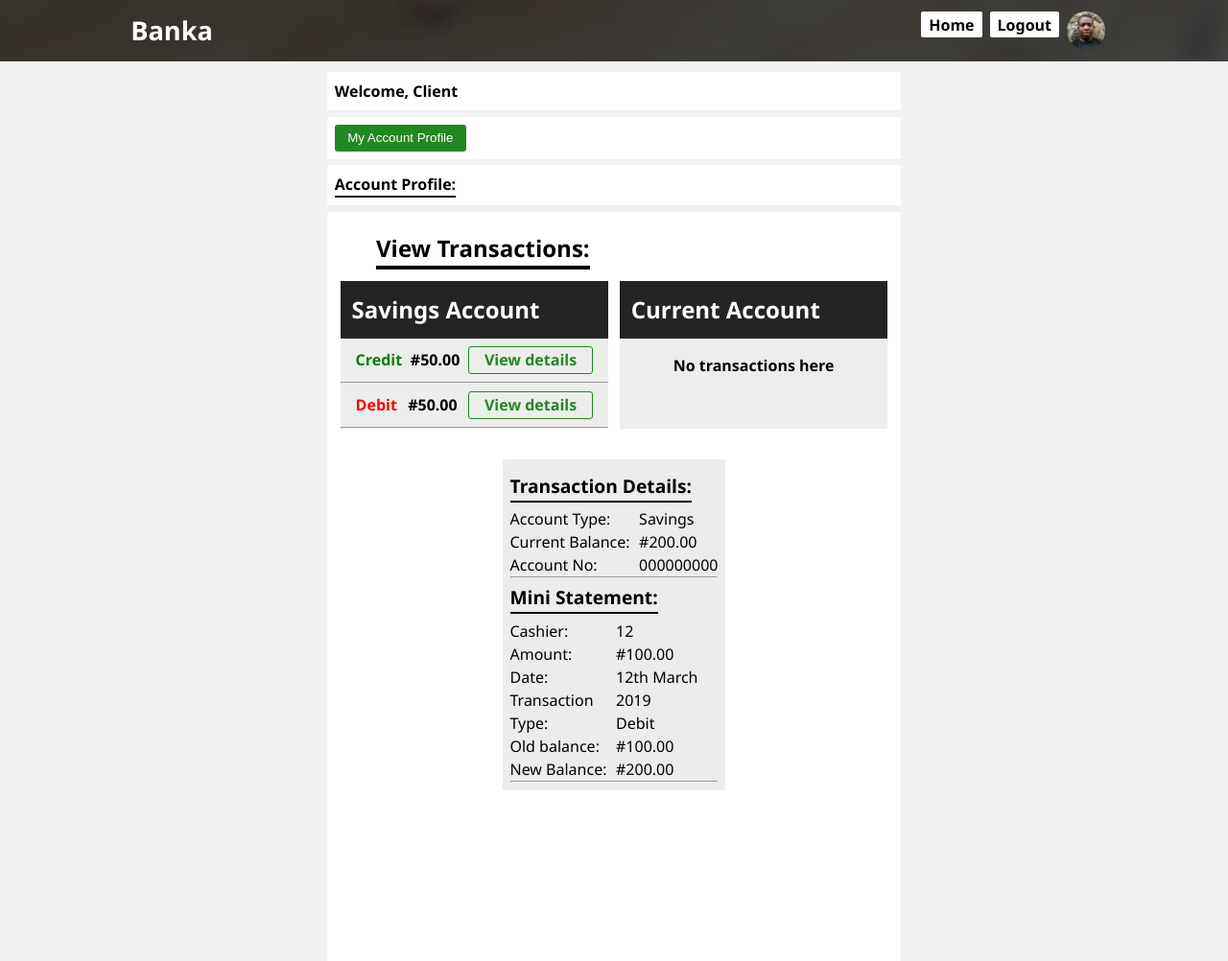
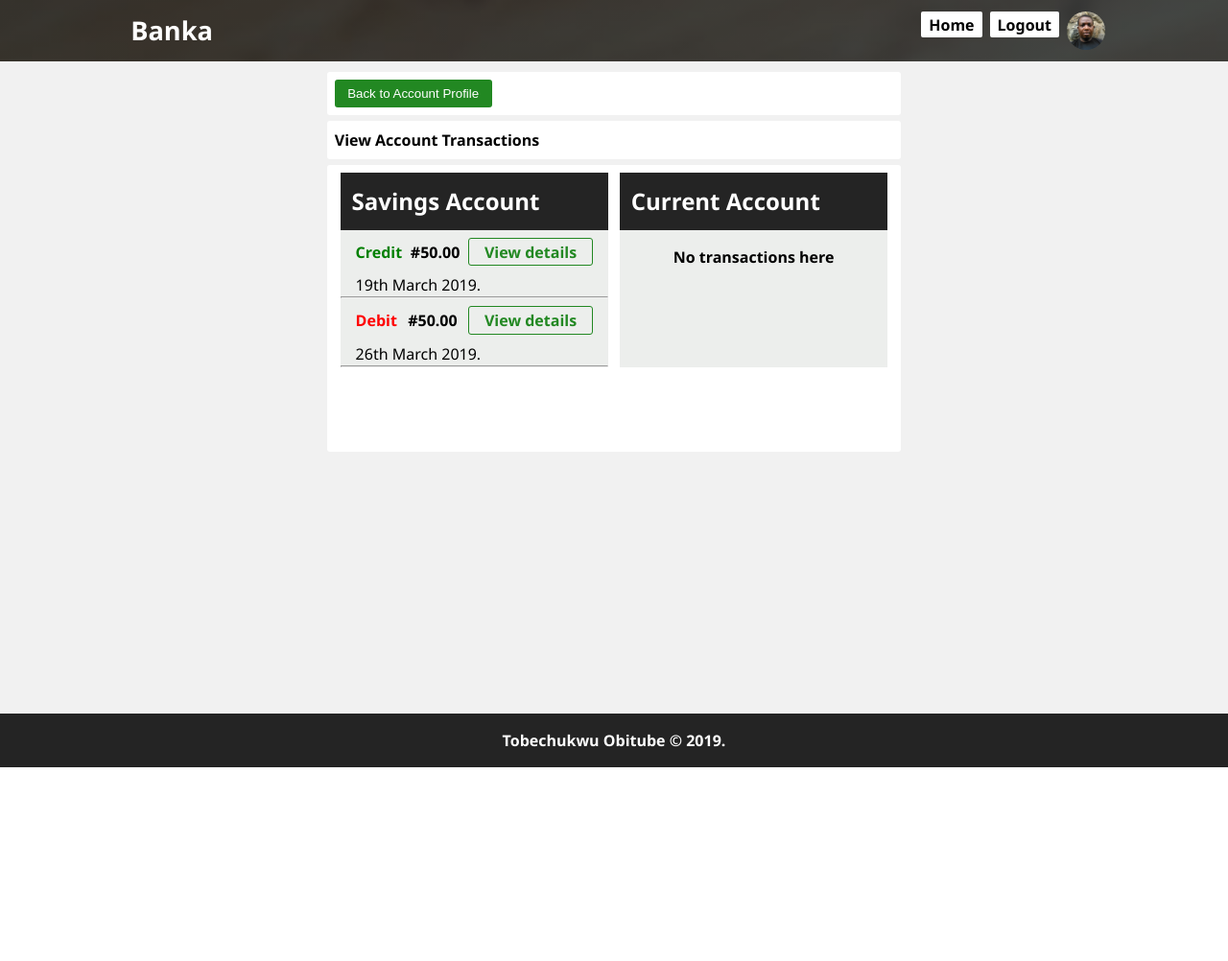
Before and after one commit to tohbay/Banka, a plain HTML site: page UI/assets/pages/client-dashboard.html in a window 1280 px wide. Shown: the top 1002 px of the page at 96% size. After the commit the page ends 800 px from the top, so only its background shows below. Drawn offline with Linux system fonts and the light colour scheme; files whose address does not match are found by name.

Commit message:
[Feature #164983229]: Implement view for user account transaction history [Delivers #164983229]

```diff
--- a/UI/assets/css/client.css
+++ b/UI/assets/css/client.css
@@ -229,6 +229,12 @@ padding: 0.2em;
   font-weight: 700;
 }
 
+.view-account-transactions {
+  width: 100%;
+  margin: 0.7em 0;
+  padding: 1em 0;
+}
+
 /* Footer */
 #footer {
   height: 7vh;
--- a/UI/assets/css/transaction.css
+++ b/UI/assets/css/transaction.css
@@ -1,7 +1,19 @@
+body {
+  height: 100vh;
+  display: flex;
+  flex-direction: column;
+  justify-content: space-between;
+}
+
+
 /* Transaction */
 
-#main {
-  min-height: fit-content;
+#header {
+  min-height: 8vh;
+}
+
+#client {
+  min-height: 85vh;
 }
 
 .card .card-container {
@@ -68,12 +80,16 @@ align-items: center;
   width: 100%;
   display: flex;
   flex-direction: row;
- justify-content: space-between;
+  justify-content: space-between;
+}
+
+.date-transaction p {
+  margin-left: 1em;
 }
 
 /* Footer */
 #footer {
- text-align: center;
+  text-align: center;
 }
 
 @media screen and (min-width: 768px) {
--- a/UI/assets/js/create-account.js
+++ b/UI/assets/js/create-account.js
@@ -20,7 +20,6 @@ const createAccountBtn = (e) => {
   createAccountForm.style.display = 'none';
   e.preventDefault();
   noAccount.style.display = 'none';
-  // accountProfile.style.display = 'block';
   viewProfile.style.display = 'block';
 };
 
--- a/UI/assets/pages/client-dashboard.html
+++ b/UI/assets/pages/client-dashboard.html
@@ -29,56 +29,13 @@
     <div id="container">
     <section >
         <div id="client-container">
+          <div class="client-items account-actions">
+           <a href="client.html"><button id="view-transactions" class="client-btn">Back to Account Profile</button></a>
+          </div>
           <div class="client-items user-detail">
-            <p>Welcome, Client</p>
+            <p>View Account Transactions</p>
           </div>
-          <div class="client-items account-actions">
-            <button id="view-profile" class=" client-btn">My Account Profile</button>
-          </div>
-          <div class="client-items account-summary">
-            <p>Account Profile:</p>
-            <ul>
-              <li id="no-accounts" class="no-accounts">No Accounts Yet</li>
-              <li id="account-created" class="account-created">Account successfully created</li>
-            </ul>
-          </div>
-          <div id="create-account-form" class="client-items create-account-form">
-            <form action="" class="account-create">
-              <fieldset>
-                <legend>Select Account Type:</legend>
-                <span>
-                  <p>Type of Account:</p>
-                  <select value="account-type">
-                      <option name="savings" id="savings">Savings</option>
-                      <option name="current" id="current">Current</option>
-                    </select>
-                    <button id="create" class="client-btn create">Create Account</button>
-                </span>
-              </fieldset>
-            </form>
-          </div>
-          <div id="account-profile" class="client-items user-account">
-            <div class="account-profile-details">
-              <div class="account-info">
-                <p>Account Type:</p>
-                <p>Savings</p>
-              </div>
-              <div class="account-info">
-                <p>Balance:</p>
-                <p>#0.00</p>
-              </div>
-              <div class="account-info">
-                <p>Account No:</p>
-                <p>Pending</p>
-              </div>
-              <div class="account-info">
-                <p>Account Status:</p>
-                <p>Draft</p>
-              </div>
-            </div>
-          </div>
-          <div class="client-items transaction">
-              <h1 class="view-transactions">View Transactions:</h1>
+          <div id="transaction-history" class="client-items transaction">
               <div class="card">
                 <div class="card-container">
                   <h3>Savings Account</h3>
@@ -87,7 +44,10 @@
                         <div class="amount">
                           <p class="credit">Credit</p>
                           <p class="actual">#50.00</p>
-                          <p class="view">View details</p>
+                          <p id="view-details" class="view">View details</p>
+                        </div>
+                        <div class="date-transaction">
+                            <p>19th March 2019.</p>
                         </div>
                         <hr>
                     </div>
@@ -95,7 +55,10 @@
                         <div class="amount">
                           <p class="debit">Debit</p>
                           <p class="actual">#50.00</p>
-                          <p class="view">View details</p>
+                          <p id="view-details" class="view">View details</p>
+                        </div>
+                        <div class="date-transaction">
+                          <p>26th March 2019.</p>
                         </div>
                         <hr>
                     </div>
@@ -108,42 +71,6 @@
                     </div>
                 </div>
               </div>
-              <div id="account-transactions">
-                  <h2>Transaction Details:</h2>
-                  <div class="account">
-                    <div>
-                      <p>Account Type:</p>
-                      <p>Current Balance:</p>
-                      <p>Account No:</p>
-                    </div>
-                    <div>
-                      <p>Savings</p>
-                      <p>#200.00</p>
-                      <p>000000000</p>
-                    </div>
-                  </div>
-                  <hr>
-                  <h2>Mini Statement:</h2>
-                  <div class="mini-statement">
-                    <div>
-                        <p>Cashier:</p>
-                        <p>Amount:</p>
-                        <p>Date:</p>
-                        <p>Transaction Type:</p>
-                        <p>Old balance:</p>
-                        <p>New Balance:</p>
-                    </div>
-                    <div>
-                      <p>12</p>
-                      <p>#100.00</p>
-                      <p>12th March 2019</p>
-                      <p>Debit</p>
-                      <p>#100.00</p>
-                      <p>#200.00</p>
-                    </div>
-                  </div>
-                  <hr>
-                  </div>
           </div>
         </div>
     </section>
@@ -153,6 +80,5 @@
       <p>Tobechukwu Obitube &copy; 2019.</p>
   </footer>
   <script src="../js/view-profile.js"></script>
-  <script src="../js/view-transaction.js"></script>
 </body>
 </html>
```
Also changed, not shown: UI/assets/pages/client.html (+1 -68 lines).
